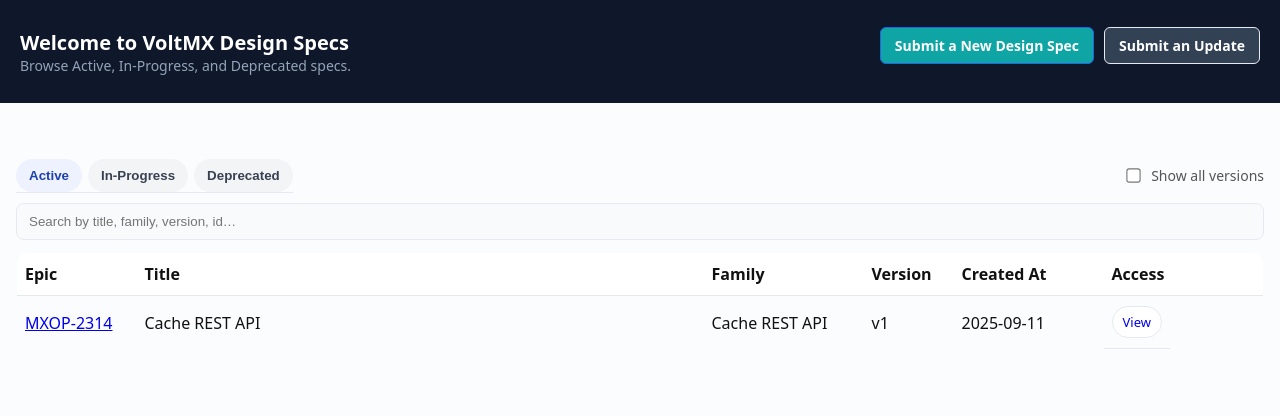
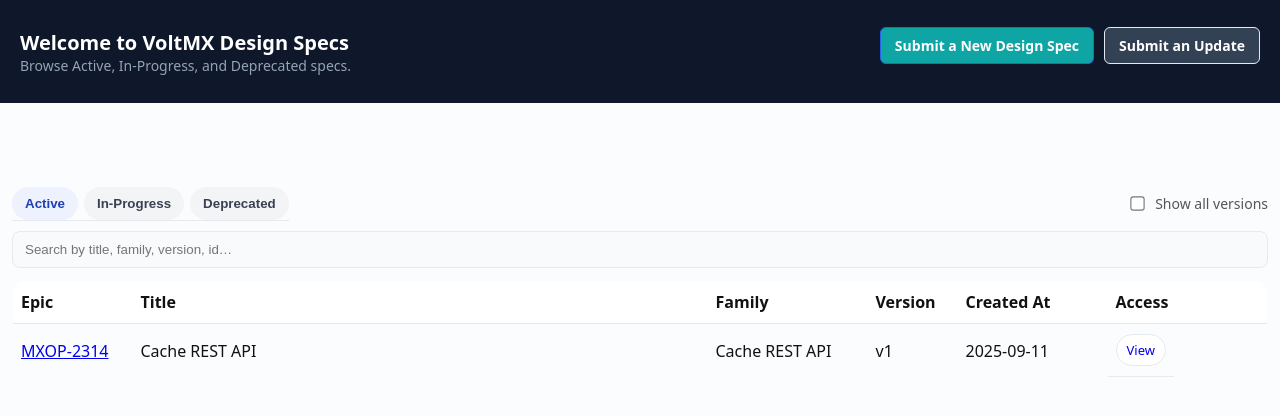
Before and after one commit to pranavwani/design-spec-v3, a Jekyll site: the page built from index.html, in a window 1280 px wide. Shown: the top 416 px of the page. Built offline with Jekyll 4.4.1, drawn with Linux system fonts in a browser that asks for light colours.

Commit message:
Test 1.16

```diff
--- a/assets/style.css
+++ b/assets/style.css
@@ -1,7 +1,7 @@
 :root { --ring:#0a66ff; --muted:#f6f7f9; --text:#111; --sub:#555; --border:#e5e7eb; }
 *{box-sizing:border-box}
 body{margin:0;color:var(--text);font-family:ui-sans-serif,system-ui,-apple-system,"Segoe UI",Roboto,Arial}
-.wrap{max-width:1300px;margin:55px auto;padding:0 16px}
+.wrap{max-width:1300px;margin:55px auto;padding:16px 12px 8px}
 .hero h1{margin:0 0 8px;font-size:28px}
 .lead{color:var(--sub);margin:0 0 16px}
 .actions{display:flex;gap:12px;margin:12px 0 24px}
```
